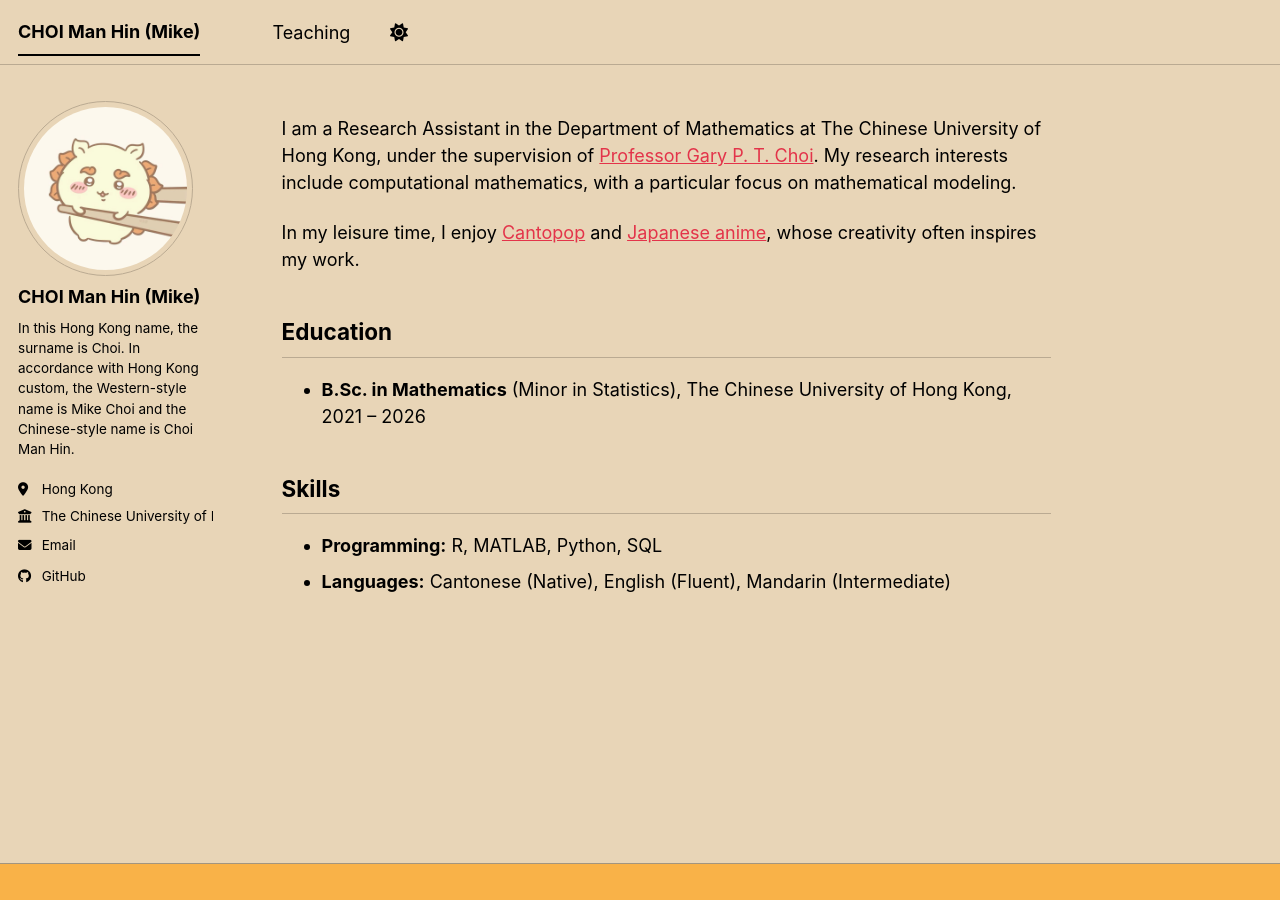
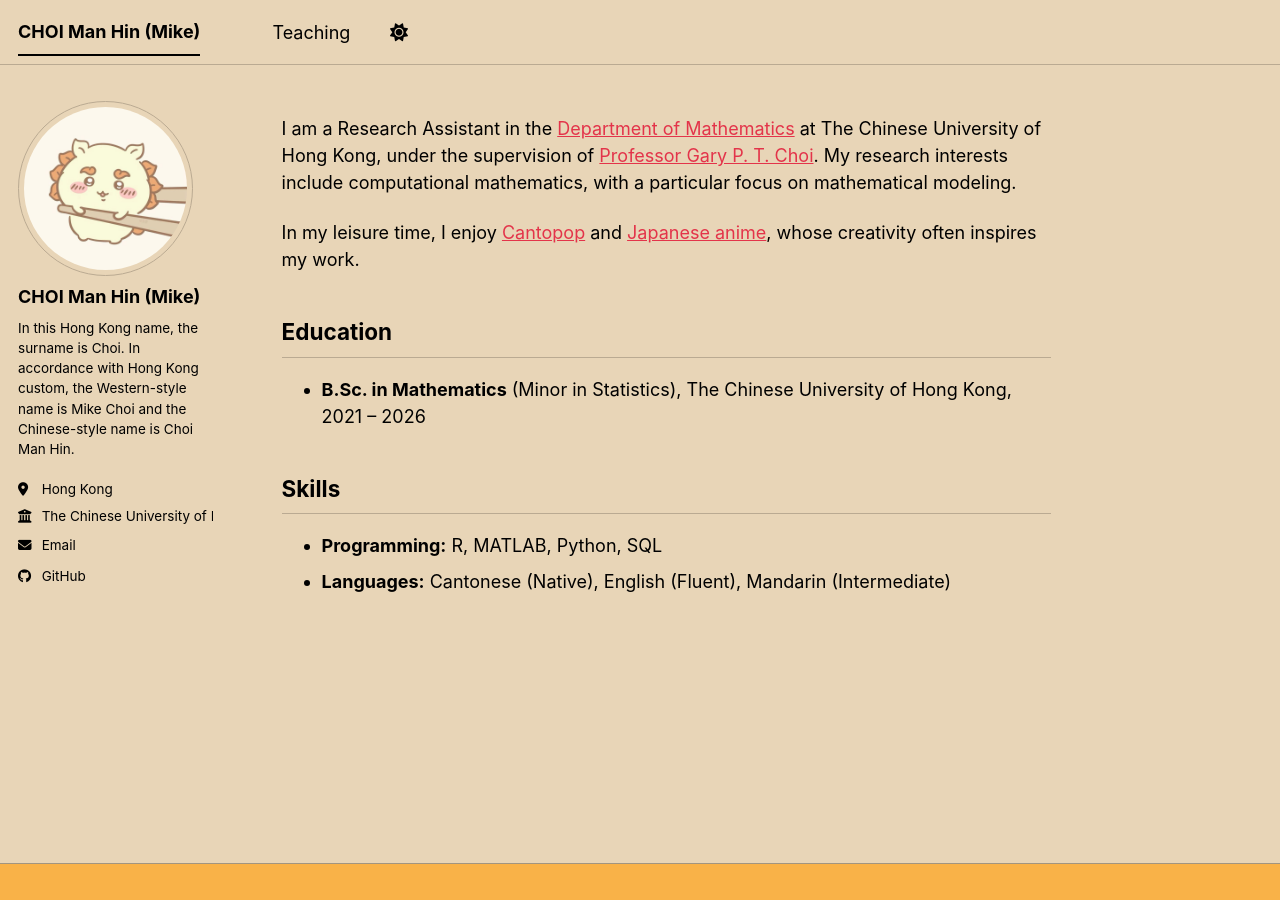
Before and after one commit to cmhin0129/cmhin0129.github.io, a Jekyll site: the page built from _pages/about.md, in a window 1280 px wide. Built offline with Jekyll 4.4.1, drawn with Linux system fonts in a browser that asks for light colours; a style sheet for code colours, icons or effects is not loaded; part of the change alters nothing that is shown.

```diff
--- a/_pages/about.md
+++ b/_pages/about.md
@@ -7,7 +7,7 @@ redirect_from:
   - /about.html
 ---
 
-I am a Research Assistant in the Department of Mathematics at The Chinese University of Hong Kong, under the supervision of [Professor Gary P. T. Choi](https://garyptchoi.github.io/index.html).  My research interests include computational mathematics, with a particular focus on mathematical modeling.
+I am a Research Assistant in the [Department of Mathematics](https://www.math.cuhk.edu.hk/) at The Chinese University of Hong Kong, under the supervision of [Professor Gary P. T. Choi](https://garyptchoi.github.io/index.html).  My research interests include computational mathematics, with a particular focus on mathematical modeling.
 
 In my leisure time, I enjoy [Cantopop](https://www.youtube.com/watch?v=oSeRj1sW3To) and [Japanese anime](https://www.youtube.com/watch?v=iMDNAKGO0NU), whose creativity often inspires my work.
 
```
